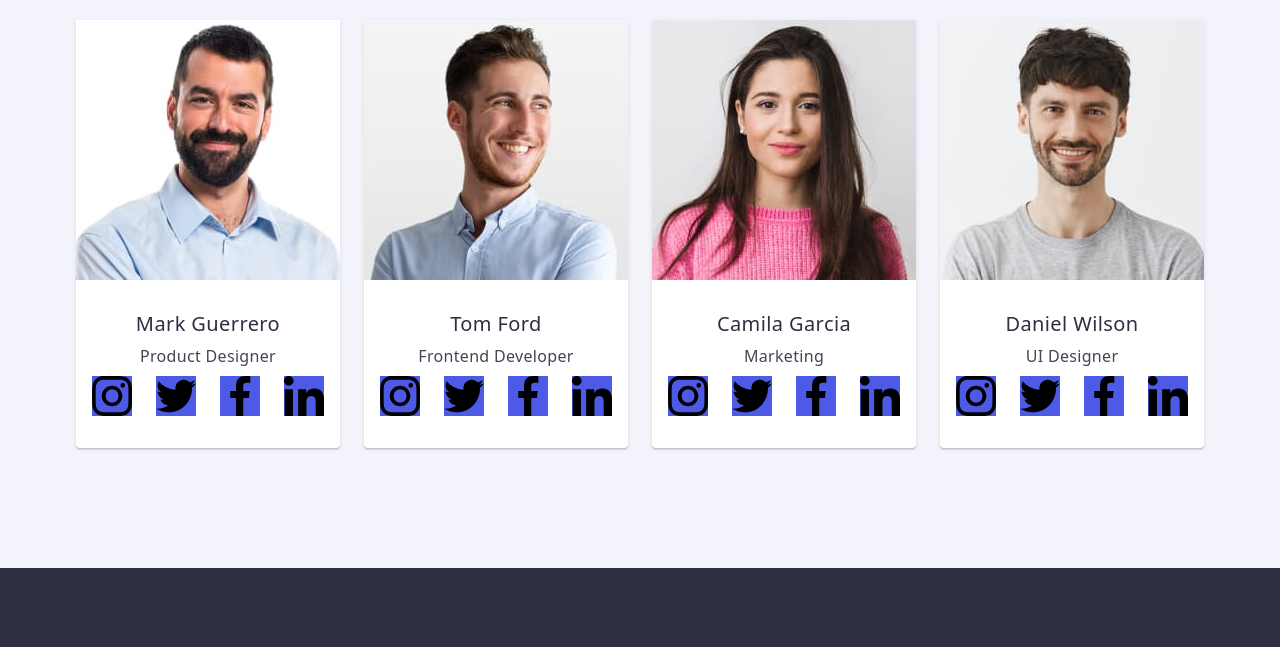
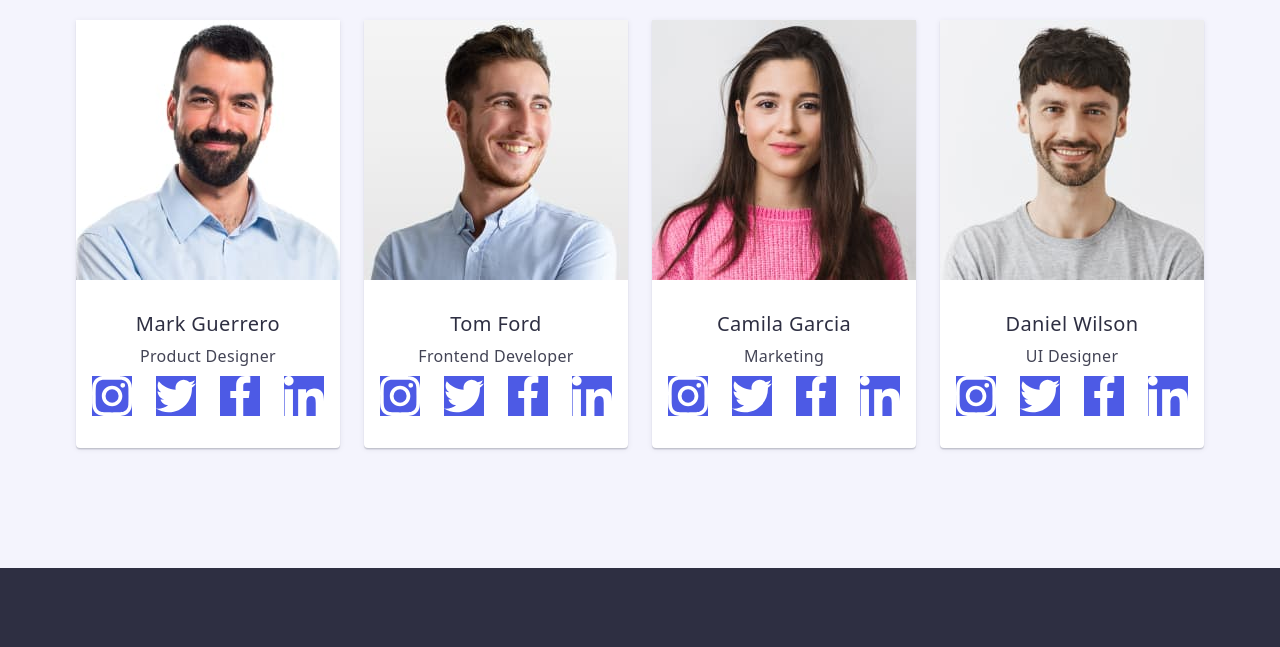
Before and after one commit to HelenaPro/goit-markup-hw-04, a plain HTML site: page index.html in a window 1280 px wide. Shown: the part 2095-2742 px from the top of the page. Drawn offline with nearby package versions, Linux system fonts and the light colour scheme.

Commit message:
update styles.css

```diff
--- a/css/styles.css
+++ b/css/styles.css
@@ -312,7 +312,7 @@ button {
   border-radius: 40%;
 }
 .section-team-icon {
-  color: #ffffff;
+  fill: #ffffff;
   background-color: #4D5AE5;
 }
 /*---------FOOTER--------*/
```
